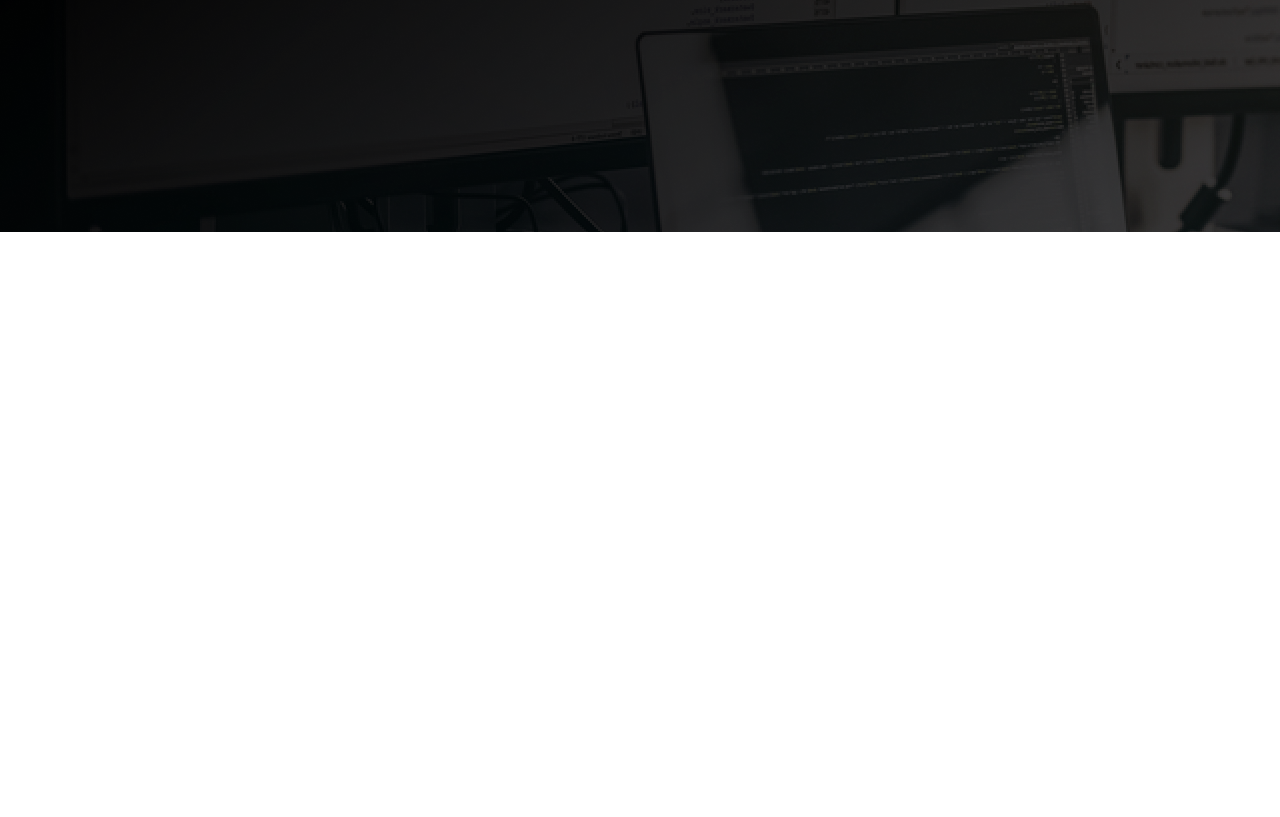
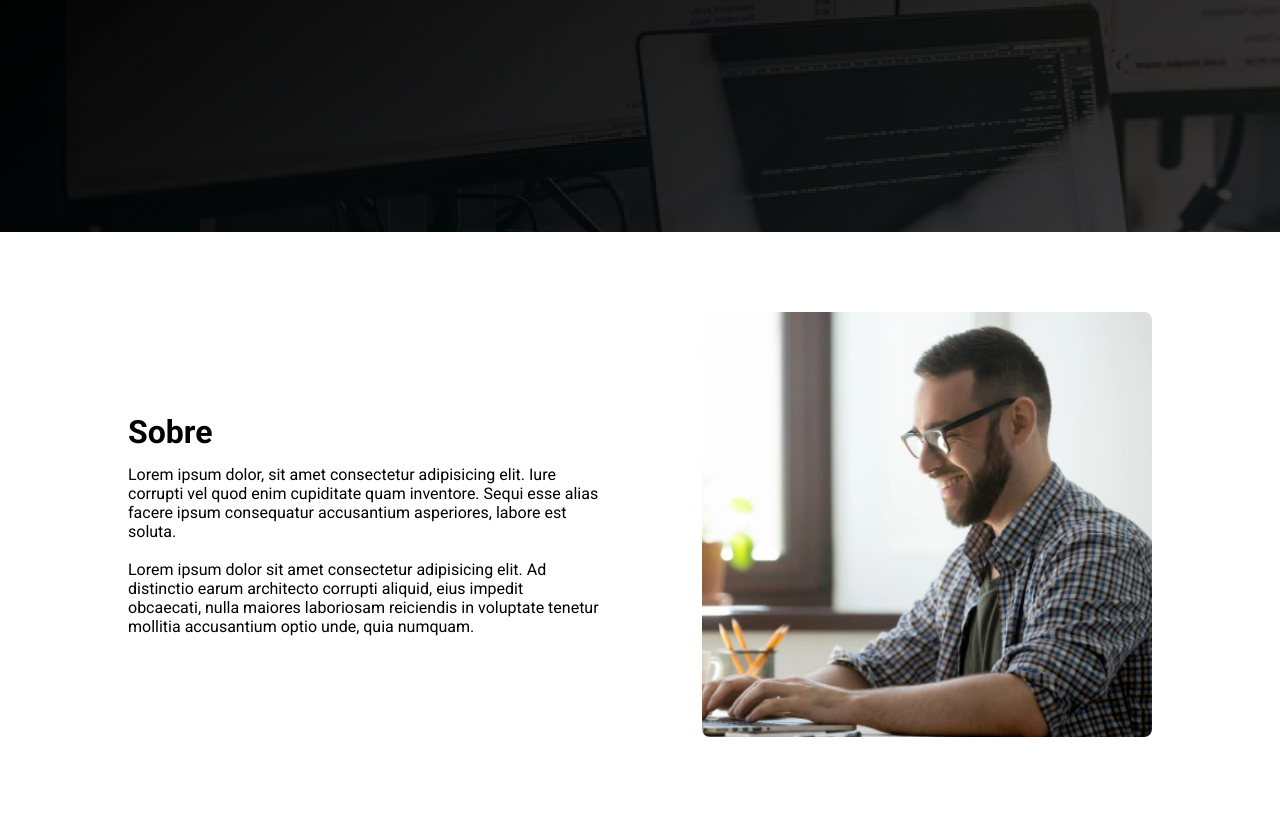
Before and after one commit to hampcode/Portafolio, a plain HTML site: page index.html in a window 1280 px wide. Shown: the part 568-1385 px from the top of the page. Before the commit the page ends 800 px from the top, so only its background shows below. Drawn offline with Linux system fonts and the light colour scheme; files whose address does not match are found by name.

Commit message:
(html-css) creando sección sobre

```diff
--- a/css/main.css
+++ b/css/main.css
@@ -68,6 +68,11 @@ body {
   border-radius: 4px;
   font-size: 18px;
   font-weight: bold;
+  transition: 0.9s;
+}
+
+.call-to-action:hover {
+  transform: scale(1.1);
 }
 
 .main a {
@@ -75,3 +80,33 @@ body {
   color: #181818;
 }
 /* FIN MAIN */
+
+/* INICIO ABOUT */
+.about {
+  background-color: #ffffff;
+  width: 100%;
+  padding-left: 10%;
+  padding-right: 10%;
+  padding-top: 80px;
+  padding-bottom: 80px;
+
+  display: flex;
+  align-items: center;
+  justify-content: space-between;
+}
+
+.about div {
+  max-width: 50%;
+  padding-right: 40px;
+}
+
+.about img {
+  max-width: 450px;
+  border-radius: 8px;
+}
+
+.about div h2 {
+  font-size: 32px;
+  margin-bottom: 14px;
+}
+/* FIN ABOUT */
--- a/index.html
+++ b/index.html
@@ -43,5 +43,24 @@
       </div>
     </section>
     <!-- FIM MAIN -->
+
+    <!-- INICIO SOBRE -->
+    <section class="about">
+      <div>
+        <h2>Sobre</h2>
+        <p>
+          Lorem ipsum dolor, sit amet consectetur adipisicing elit. Iure
+          corrupti vel quod enim cupiditate quam inventore. Sequi esse alias
+          facere ipsum consequatur accusantium asperiores, labore est soluta.
+          <br /><br />
+          Lorem ipsum dolor sit amet consectetur adipisicing elit. Ad distinctio
+          earum architecto corrupti aliquid, eius impedit obcaecati, nulla
+          maiores laboriosam reiciendis in voluptate tenetur mollitia
+          accusantium optio unde, quia numquam.
+        </p>
+      </div>
+      <img src="img/foto-pc.png" alt="Foto HAMP programando" />
+    </section>
+    <!-- FIM SOBRE -->
   </body>
 </html>
```
